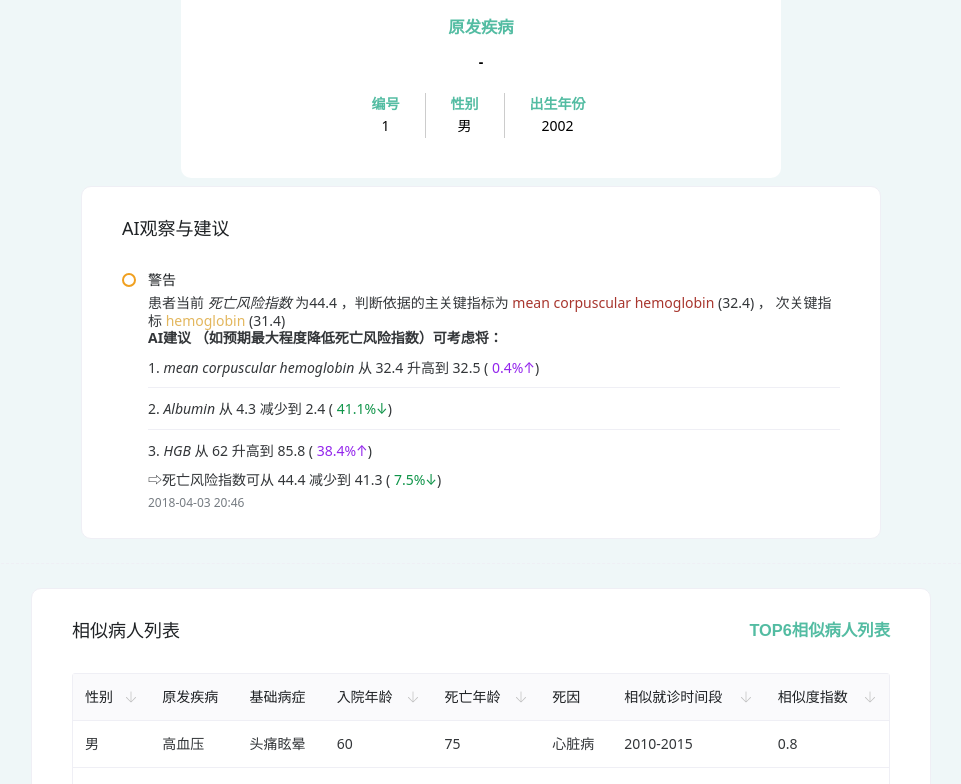
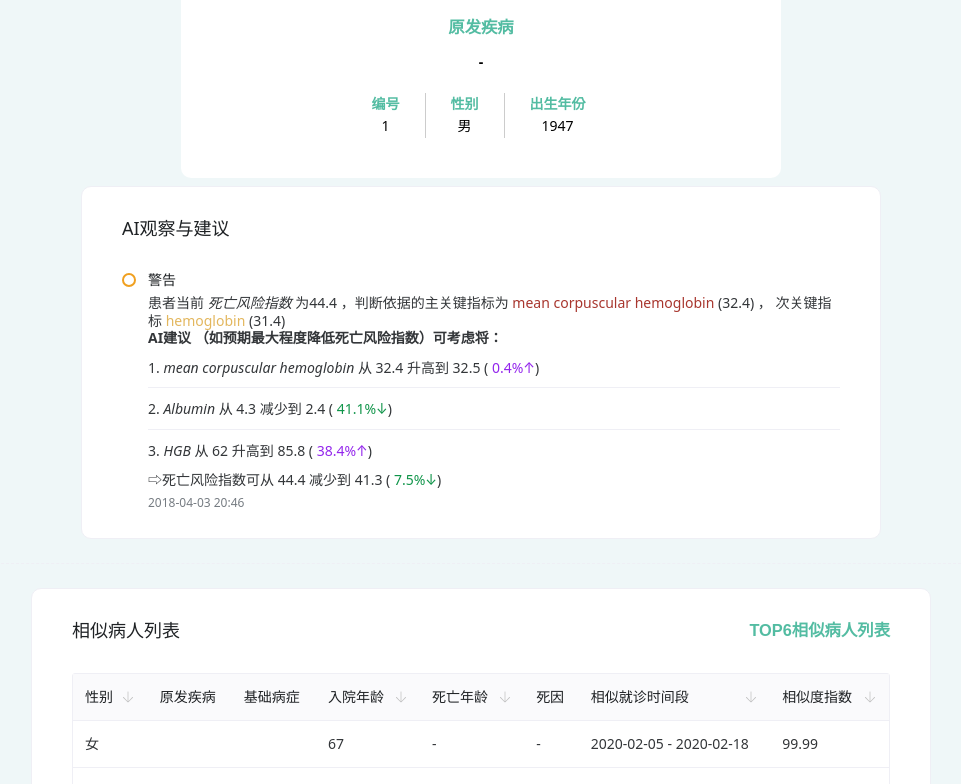
Before and after one commit to jiacheng299/xiaoya_front, a Vue app: page /cases in a window 1280 px wide. Shown: the part 216-1000 px from the top of the page, without its empty margins (159-1120 px from the left). Built offline with nearby package versions, Linux system fonts and the light colour scheme; a web font is replaced by a local one.

Commit message:
fix something

```diff
--- a/src/components/cases/PatientDetail.vue
+++ b/src/components/cases/PatientDetail.vue
@@ -1,7 +1,12 @@
 <template>
-  <div class="card" :style="{ height: cardHeight }" style="width: 600px" title="卡片"
-       @mouseleave="showMore=false"
-       @mouseover="showMore=true">
+  <div
+    class="card"
+    :style="{ height: cardHeight }"
+    style="width: 600px"
+    title="卡片"
+    @mouseleave="showMore = false"
+    @mouseover="showMore = true"
+  >
     <div class="card-content">
       <img
         src="https://07akioni.oss-cn-beijing.aliyuncs.com/07akioni.jpeg"
@@ -17,15 +22,15 @@
       <ul class="ul1">
         <li class="li1">
           <span>编号</span>
-          <span>1</span>
+          <span>{{ patientData.patient_id }}</span>
         </li>
         <li class="li1">
           <span>性别</span>
-          <span>男</span>
+          <span>{{ patientData.sex == 1 ? "男" : "女" }}</span>
         </li>
         <li class="li1">
           <span>出生年份</span>
-          <span>2002</span>
+          <span>{{ patientData.birth_year }}</span>
         </li>
       </ul>
     </div>
@@ -49,7 +54,9 @@
           </li>
           <li class="li2">
             <span>去世年份-月份</span>
-            <span>xxxx-xx</span>
+            <span>{{
+              patientData.dead_date ? patientData.dead_date : "-"
+            }}</span>
           </li>
           <li class="li2">
             <span>基础病症</span>
@@ -57,11 +64,11 @@
           </li>
           <li class="li2">
             <span>死因</span>
-            <span>-</span>
+            <span>{{ patientData.outcome == 1 ? "死于..." : "-" }}</span>
           </li>
           <li class="li2">
             <span>聚簇类别</span>
-            <span>-</span>
+            <span>{{ patientData.cluster_id }}</span>
           </li>
         </ul>
       </div>
@@ -70,11 +77,20 @@
 </template>
 
 <script setup>
-import {ref, reactive, watch} from "vue";
+import { ref, reactive, watch } from "vue";
 
 const showMore = ref(false);
 const cardHeight = ref("300px");
-
+const data = {
+  patient_id: 1,
+  sex: 1,
+  age: 73,
+  birth_year: 1947,
+  outcome: 0,
+  dead_date: "",
+  cluster_id: 7,
+};
+let patientData = ref(data);
 function toggleMore() {
   showMore.value = !showMore.value;
   console.log(cardHeight.value);
@@ -85,7 +101,7 @@ watch(
   () => {
     cardHeight.value = showMore.value ? "800px" : "300px";
   },
-    {immediate: true}
+  { immediate: true }
 );
 </script>
 
--- a/src/components/cases/SimilarPatient.vue
+++ /dev/null
@@ -1,88 +0,0 @@
-<template>
-  <div class="card" style="width: 900px">
-    <h3>TOP6相似病人列表</h3>
-    <el-table :data="similarPatients" style="width: 900px" height="320px">
-      <el-table-column prop="gender" label="TOP6相似病人列表" />
-      <el-table-column prop="disease" label="原发疾病" />
-      <el-table-column prop="symptoms" label="基础病症" />
-      <el-table-column prop="admissionAge" label="入院年龄" />
-      <el-table-column prop="deathAge" label="死亡年龄" />
-      <el-table-column prop="causeOfDeath" label="死因" />
-      <el-table-column prop="similarVisitPeriod" label="相似就诊时间段" />
-      <el-table-column prop="similarityIndex" label="相似度指数" />
-    </el-table>
-  </div>
-</template>
-
-<script setup>
-import {} from "vue";
-let similarPatients = [
-  {
-    gender: "男",
-    disease: "高血压",
-    symptoms: ["头痛", "眩晕"],
-    admissionAge: 60,
-    deathAge: 75,
-    causeOfDeath: "心脏病",
-    similarVisitPeriod: "2010-2015",
-    similarityIndex: 0.8,
-  },
-  {
-    gender: "女",
-    disease: "糖尿病",
-    symptoms: ["多饮", "多尿"],
-    admissionAge: 45,
-    deathAge: 65,
-    causeOfDeath: "肾衰竭",
-    similarVisitPeriod: "2005-2010",
-    similarityIndex: 0.6,
-  },
-  {
-    gender: "男",
-    disease: "高血压",
-    symptoms: ["头痛", "眩晕"],
-    admissionAge: 60,
-    deathAge: 75,
-    causeOfDeath: "心脏病",
-    similarVisitPeriod: "2010-2015",
-    similarityIndex: 0.8,
-  },
-  {
-    gender: "女",
-    disease: "糖尿病",
-    symptoms: ["多饮", "多尿"],
-    admissionAge: 45,
-    deathAge: 65,
-    causeOfDeath: "肾衰竭",
-    similarVisitPeriod: "2005-2010",
-    similarityIndex: 0.6,
-  },
-  {
-    gender: "男",
-    disease: "高血压",
-    symptoms: ["头痛", "眩晕"],
-    admissionAge: 60,
-    deathAge: 75,
-    causeOfDeath: "心脏病",
-    similarVisitPeriod: "2010-2015",
-    similarityIndex: 0.8,
-  },
-  {
-    gender: "女",
-    disease: "糖尿病",
-    symptoms: ["多饮", "多尿"],
-    admissionAge: 45,
-    deathAge: 65,
-    causeOfDeath: "肾衰竭",
-    similarVisitPeriod: "2005-2010",
-    similarityIndex: 0.6,
-  },
-  // 其他病人的信息
-];
-</script>
-
-<style lang="scss" scoped>
-h3 {
-  padding: 20px;
-}
-</style>
--- a/src/components/cases/SimilarPatients.vue
+++ b/src/components/cases/SimilarPatients.vue
@@ -1,80 +1,93 @@
 <template>
-  <n-card title="相似病人列表" style="width: 900px ;  border-radius: 10px;" size="huge">
+  <n-card
+    title="相似病人列表"
+    style="width: 900px; border-radius: 10px"
+    size="huge"
+  >
     <template #header-extra><h3>TOP6相似病人列表</h3> </template>
-    <n-data-table ref="table" :columns="columns" :data="similarPatients" />
+    <n-data-table
+      ref="table"
+      :columns="columns"
+      :data="formattedSimilarPatients"
+    />
   </n-card>
 </template>
 <script setup>
-let similarPatients = [
+let data = [
   {
-    gender: "男",
-    disease: "高血压",
-    symptoms: ["头痛", "眩晕"],
-    admissionAge: 60,
-    deathAge: 75,
-    causeOfDeath: "心脏病",
-    similarVisitPeriod: "2010-2015",
-    similarityIndex: 0.8,
+    patient_id: 64,
+    similarity: 99.99,
+    age: 67,
+    sex: 1,
+    admission_date: "2020-02-05",
+    discharge_date: "2020-02-18",
   },
   {
-    gender: "女",
-    disease: "糖尿病",
-    symptoms: ["多饮", "多尿"],
-    admissionAge: 45,
-    deathAge: 65,
-    causeOfDeath: "肾衰竭",
-    similarVisitPeriod: "2005-2010",
-    similarityIndex: 0.6,
+    patient_id: 217,
+    similarity: 84.07,
+    age: 51,
+    sex: 1,
+    admission_date: "2020-02-14",
+    discharge_date: "2020-02-18",
   },
   {
-    gender: "男",
-    disease: "高血压",
-    symptoms: ["头痛", "眩晕"],
-    admissionAge: 60,
-    deathAge: 75,
-    causeOfDeath: "心脏病",
-    similarVisitPeriod: "2010-2015",
-    similarityIndex: 0.8,
+    patient_id: 368,
+    similarity: 79.54,
+    age: 64,
+    sex: 1,
+    admission_date: "2020-02-10",
+    discharge_date: "2020-02-18",
   },
   {
-    gender: "女",
-    disease: "糖尿病",
-    symptoms: ["多饮", "多尿"],
-    admissionAge: 45,
-    deathAge: 65,
-    causeOfDeath: "肾衰竭",
-    similarVisitPeriod: "2005-2010",
-    similarityIndex: 0.6,
+    patient_id: 245,
+    similarity: 79.45,
+    age: 61,
+    sex: 1,
+    admission_date: "2020-02-09",
+    discharge_date: "2020-02-13",
   },
   {
-    gender: "男",
-    disease: "高血压",
-    symptoms: ["头痛", "眩晕"],
-    admissionAge: 60,
-    deathAge: 75,
-    causeOfDeath: "心脏病",
-    similarVisitPeriod: "2010-2015",
-    similarityIndex: 0.8,
+    patient_id: 205,
+    similarity: 75.23,
+    age: 67,
+    sex: 0,
+    admission_date: "2020-02-10",
+    discharge_date: "2020-02-18",
   },
   {
-    gender: "女",
-    disease: "糖尿病",
-    symptoms: ["多饮", "多尿"],
-    admissionAge: 45,
-    deathAge: 65,
-    causeOfDeath: "肾衰竭",
-    similarVisitPeriod: "2005-2010",
-    similarityIndex: 0.6,
+    patient_id: 116,
+    similarity: 70.08,
+    age: 69,
+    sex: 0,
+    admission_date: "2020-02-05",
+    discharge_date: "2020-02-17",
   },
-  // 其他病人的信息
 ];
+let similarPatients = ref(data);
+const genderMap = {
+  0: "男",
+  1: "女",
+};
+let formattedSimilarPatients = computed(() => {
+  return similarPatients.value.map((patient) => {
+    const deathAge = patient.deathAge ? patient.deathAge : "-";
+    const causeOfDeath = patient.causeOfDeath ? patient.causeOfDeath : "-";
+    return {
+      ...patient,
+      sex: genderMap[patient.sex],
+      similarVisitPeriod: `${patient.admission_date} - ${patient.discharge_date}`,
+      deathAge: deathAge,
+      causeOfDeath: causeOfDeath,
+    };
+  });
+});
 let columns = [
   {
     title: "性别",
-    key: "gender",
+    key: "sex",
     sorter(A, B) {
-      const genderMap = { 男: 1, 女: 2 }; // 定义性别的顺序映射关系
-      return genderMap[A.gender] - genderMap[B.gender];
+      const temp = { 男: 0, 女: 1 };
+      return temp[A.sex] - temp[B.sex];
     },
   },
   {
@@ -87,9 +100,9 @@ let columns = [
   },
   {
     title: "入院年龄",
-    key: "admissionAge",
+    key: "age",
     sorter(A, B) {
-      return A.admissionAge - B.admissionAge;
+      return A.age - B.age;
     },
   },
   {
@@ -107,23 +120,23 @@ let columns = [
     title: "相似就诊时间段",
     key: "similarVisitPeriod",
     sorter(rowA, rowB) {
-      const dateA = rowA.similarVisitPeriod.split("-"); // 将日期字符串分割为数组
-      const dateB = rowB.similarVisitPeriod.split("-");
+      const dateA = new Date(rowA.admission_date);
+      const dateB = new Date(rowB.admission_date);
 
-      if (dateA[0] != dateB[0]) {
-        // 按照年份排序
-        return parseInt(dateA[0]) - parseInt(dateB[0]);
+      if (dateA < dateB) {
+        return -1;
+      } else if (dateA > dateB) {
+        return 1;
       } else {
-        // 年份相同，按照月份排序
-        return parseInt(dateA[1]) - parseInt(dateB[1]);
+        return 0;
       }
     },
   },
   {
     title: "相似度指数",
-    key: "similarityIndex",
+    key: "similarity",
     sorter(A, B) {
-      return A.similarityIndex - B.similarityIndex;
+      return A.similarity - B.similarity;
     },
   },
 ];
```
Lines whose indentation alone changed are shown as unchanged.
